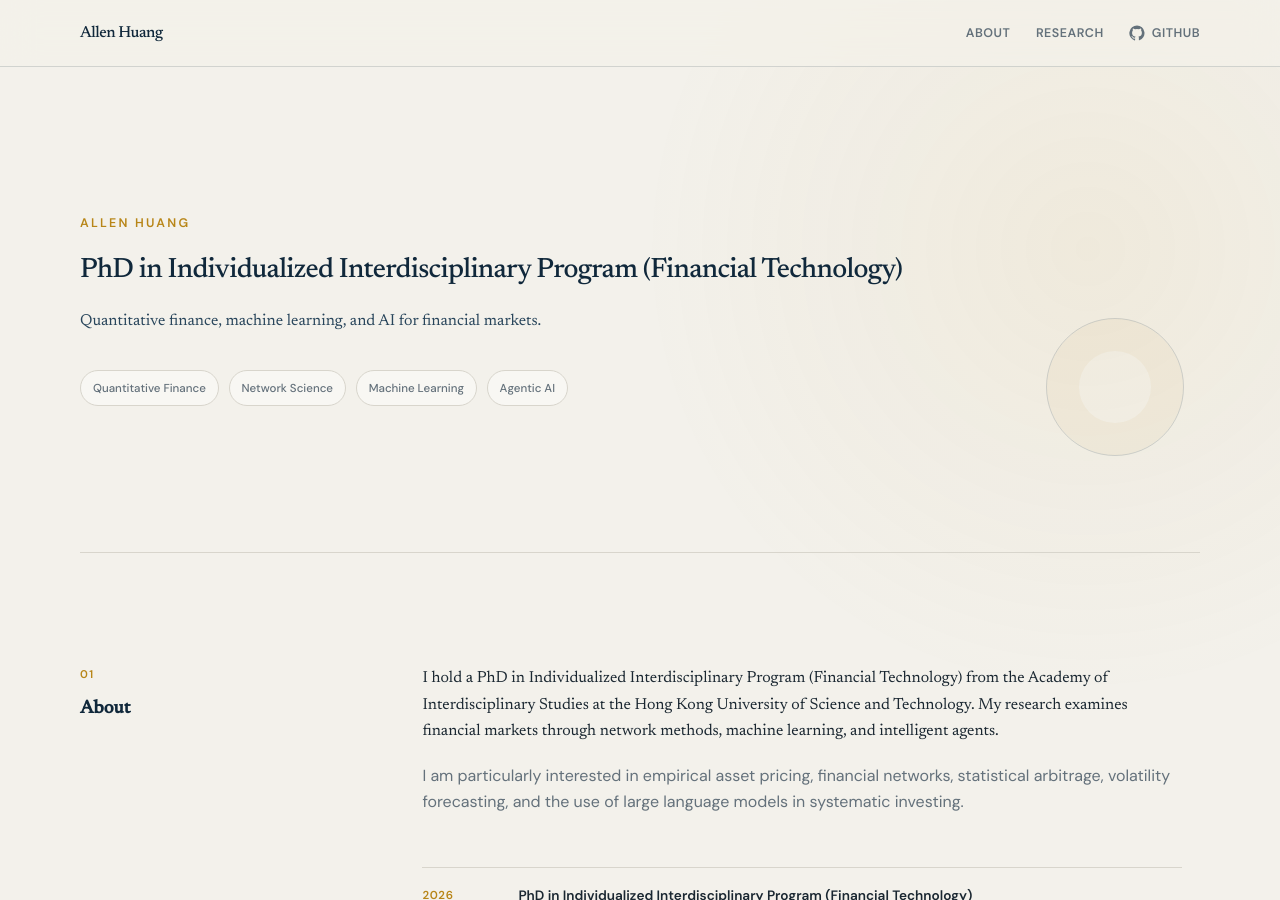
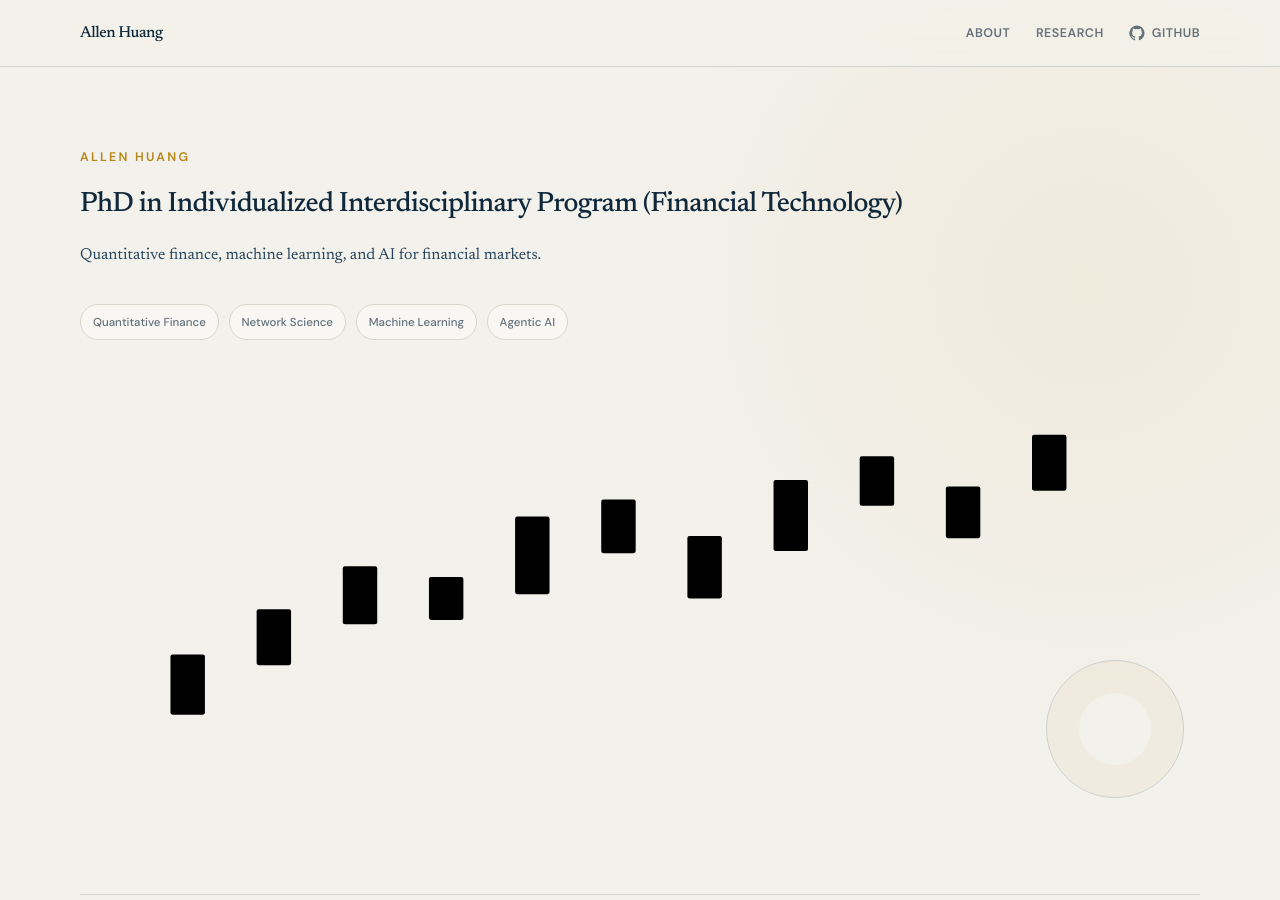
Before and after one commit to allenh16/allenh16.github.io, a Jekyll site: the page built from index.md, in a window 1280 px wide and 900 px high. Built offline with Jekyll 4.4.1, drawn with Linux system fonts in a browser that asks for light colours.

Commit message:
Replace hero circle with abstract market chart

```diff
--- a/index.md
+++ b/index.md
@@ -12,6 +12,27 @@ layout: homepage
     <span>Machine Learning</span>
     <span>Agentic AI</span>
   </div>
+  <svg class="market-chart" viewBox="0 0 520 220" aria-hidden="true" focusable="false">
+    <g class="chart-grid">
+      <line x1="16" y1="30" x2="504" y2="30" />
+      <line x1="16" y1="80" x2="504" y2="80" />
+      <line x1="16" y1="130" x2="504" y2="130" />
+      <line x1="16" y1="180" x2="504" y2="180" />
+    </g>
+    <g class="chart-candles">
+      <g class="candle down"><line x1="50" y1="130" x2="50" y2="188" /><rect x="42" y="146" width="16" height="28" rx="1" /></g>
+      <g class="candle up"><line x1="90" y1="115" x2="90" y2="166" /><rect x="82" y="125" width="16" height="26" rx="1" /></g>
+      <g class="candle up"><line x1="130" y1="98" x2="130" y2="150" /><rect x="122" y="105" width="16" height="27" rx="1" /></g>
+      <g class="candle down"><line x1="170" y1="90" x2="170" y2="142" /><rect x="162" y="110" width="16" height="20" rx="1" /></g>
+      <g class="candle up"><line x1="210" y1="72" x2="210" y2="135" /><rect x="202" y="82" width="16" height="36" rx="1" /></g>
+      <g class="candle up"><line x1="250" y1="64" x2="250" y2="114" /><rect x="242" y="74" width="16" height="25" rx="1" /></g>
+      <g class="candle down"><line x1="290" y1="80" x2="290" y2="132" /><rect x="282" y="91" width="16" height="29" rx="1" /></g>
+      <g class="candle up"><line x1="330" y1="56" x2="330" y2="114" /><rect x="322" y="65" width="16" height="33" rx="1" /></g>
+      <g class="candle up"><line x1="370" y1="45" x2="370" y2="90" /><rect x="362" y="54" width="16" height="23" rx="1" /></g>
+      <g class="candle down"><line x1="410" y1="58" x2="410" y2="105" /><rect x="402" y="68" width="16" height="24" rx="1" /></g>
+      <g class="candle up"><line x1="450" y1="36" x2="450" y2="86" /><rect x="442" y="44" width="16" height="26" rx="1" /></g>
+    </g>
+  </svg>
 </section>
 
 <section class="section-grid" id="about">
```
